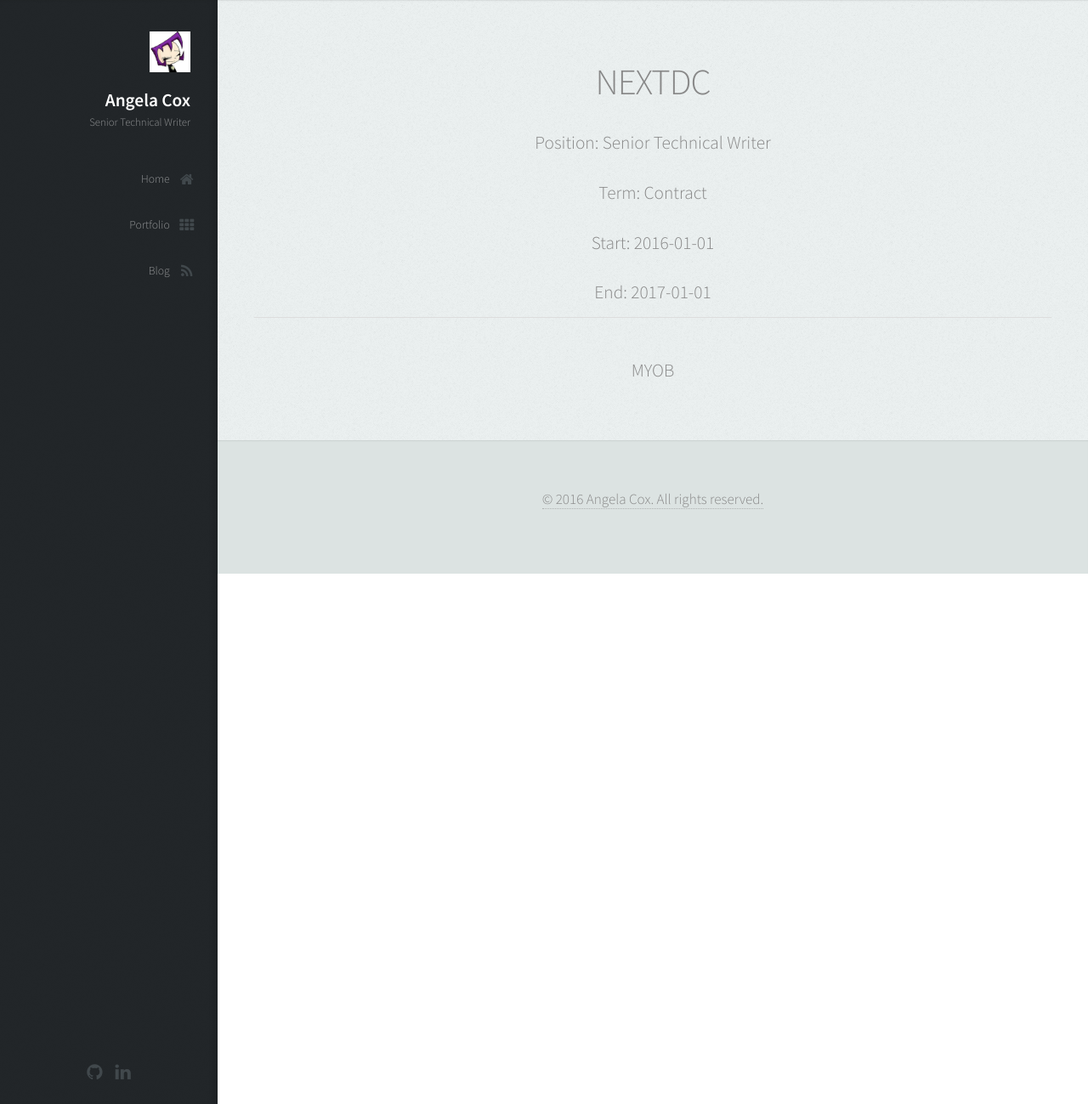
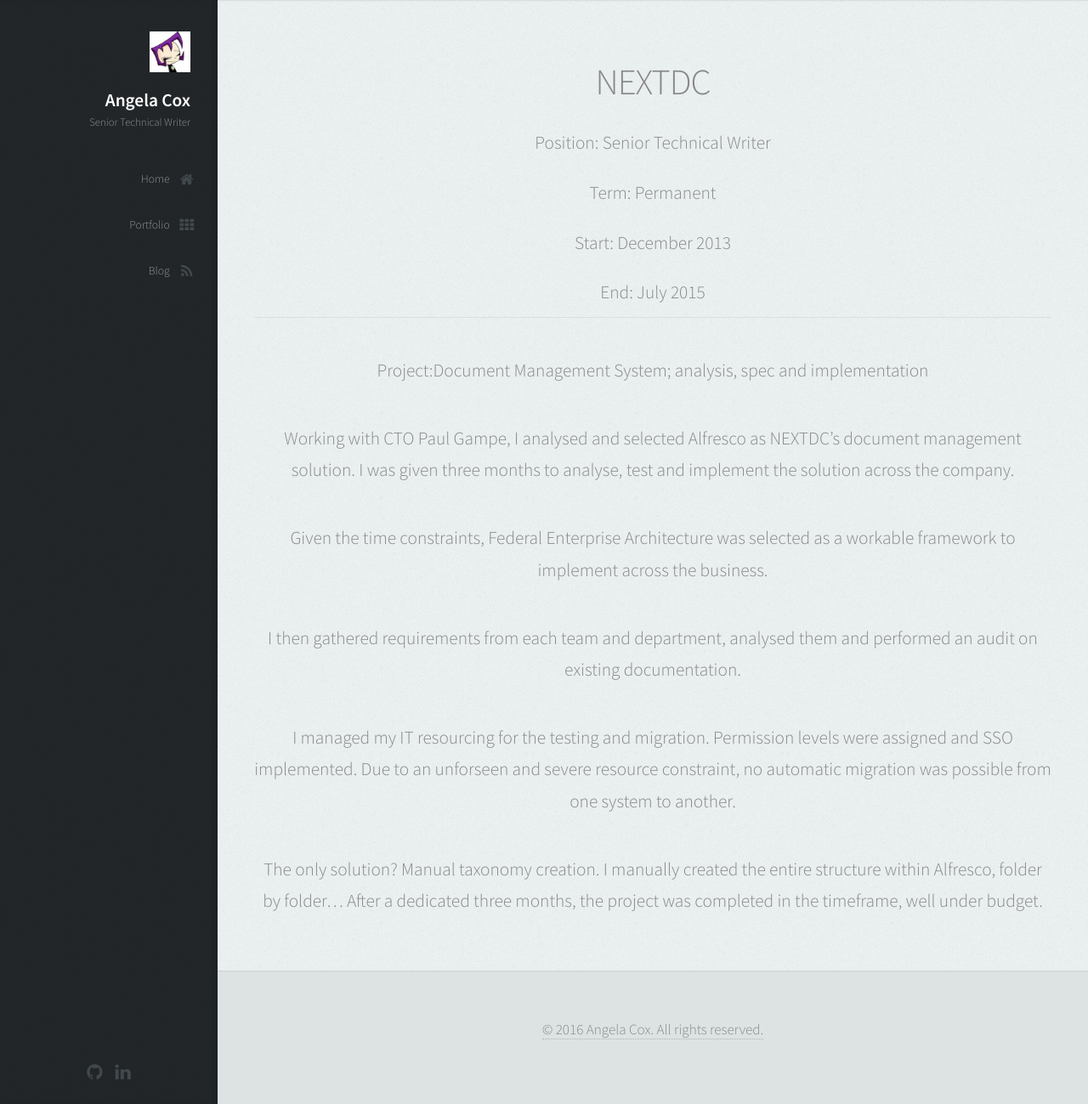
Before and after one commit to AngelaCox/UX-Portfolio, a Jekyll site: the page built from _roles/nextdc.md, in a window 1280 px wide and 1299 px high. Shown: the whole window at 85% size. Built offline with Jekyll 4.4.1, drawn with Linux system fonts in a browser that asks for light colours; nearby versions of some CDN libraries; library files that are not in the unit come from our copies.

Commit message:
renamed files to reflect roles.
updated NEXTDC and MYOB.

```diff
--- a/_roles/nextdc.md
+++ b/_roles/nextdc.md
@@ -3,9 +3,20 @@
 company:  NEXTDC
 position: Senior Technical Writer
 thumbnail: images/NEXTDC.jpg
-term: Contract
-term_start: 2016-01-01
-term_end: 2017-01-01
+term: Permanent
+term_start: December 2013
+term_end: July 2015
 ---
 
-MYOB
+Project:Document Management System; analysis, spec and implementation
+
+Working with CTO Paul Gampe, I analysed and selected Alfresco as NEXTDC's document management solution. I was given three months to analyse, test and implement the solution across the company.
+
+Given the time constraints, Federal Enterprise Architecture was selected as a workable framework to implement across the business.
+
+I then gathered requirements from each team and department, analysed them and performed an audit on existing documentation.
+
+I managed my IT resourcing for the testing and migration. Permission levels were assigned and SSO implemented. Due to an unforseen and severe resource constraint, no automatic migration was possible from one system to another.
+
+The only solution? Manual taxonomy creation. I manually created the entire structure within Alfresco, folder by folder...
+After a dedicated three months, the project was completed in the timeframe, well under budget.
```
Also changed, not shown: _roles/myob.md (+6 -18 lines), _roles/simtics.md (+18 -6 lines).
